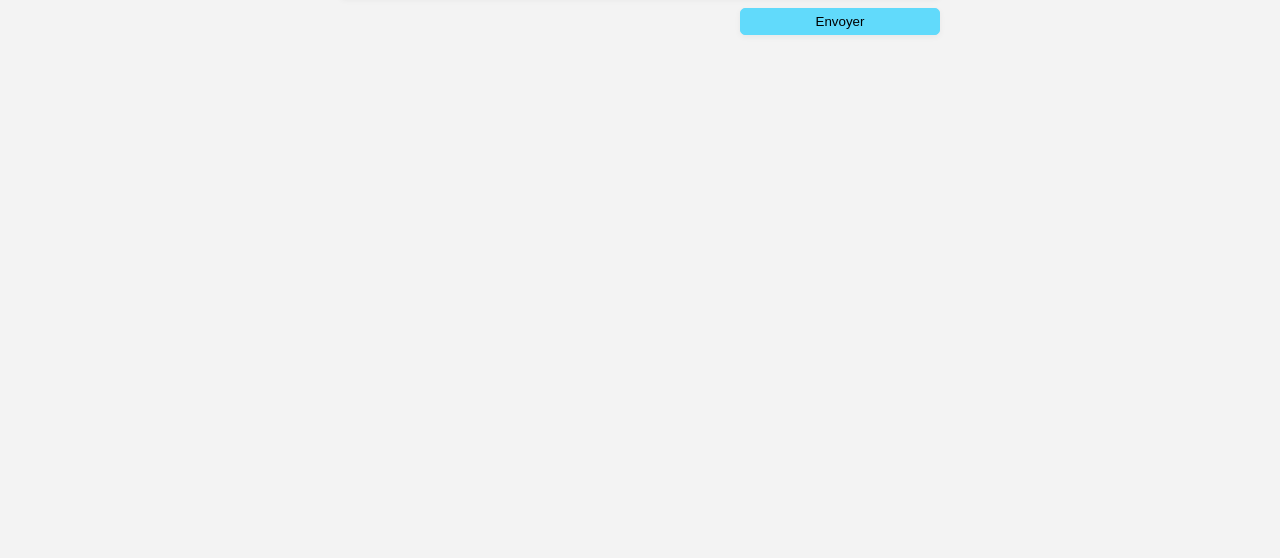
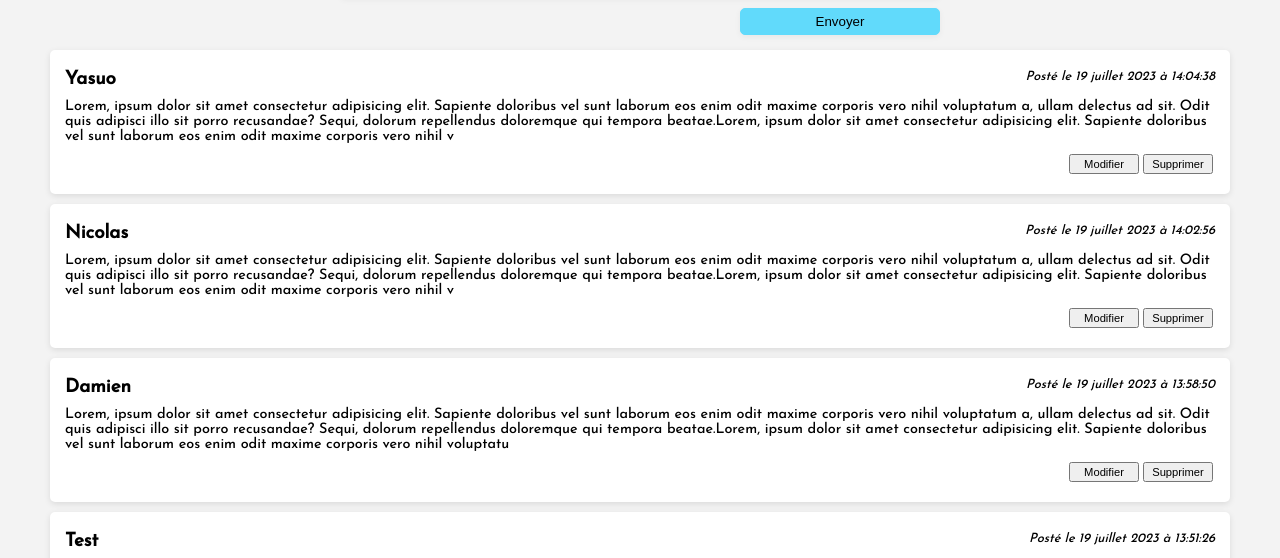
Before and after one commit to dvdfe/REACT-API-FLAG, a React (Create React App) app in the folder frontend/: page /blog in a window 1280 px wide. Shown: the part 226-784 px from the top of the page. Built offline with nearby package versions, Linux system fonts and the light colour scheme; data requests are answered from the project's data file.

Commit message:
ajout axios.post + possibilité d'ajouter des posts et d'incrémenter la base de données

```diff
--- a/frontend/src/assets/db.json
+++ b/frontend/src/assets/db.json
@@ -17,6 +17,30 @@
       "content": "Lorem, ipsum dolor sit amet consectetur adipisicing elit. Sapiente doloribus vel sunt laborum eos enim odit maxime corporis vero nihil voluptatum a, ullam delectus ad sit. Odit quis adipisci illo sit porro recusandae? Sequi, dolorum repellendus doloremque qui tempora beatae.Lorem, ipsum dolor sit amet consectetur adipisicing elit. Sapiente doloribus vel sunt laborum eos enim odit maxime corporis vero nihil voluptatum a, ullam delectus ad sit. ",
       "date": 1621536056135,
       "id": 3
+    },
+    {
+      "author": "Test",
+      "content": "Lorem, ipsum dolor sit amet consectetur adipisicing elit. Sapiente doloribus vel sunt laborum eos enim odit maxime corporis vero nihil voluptatum a, ullam delectus ad sit. Odit quis adipisci illo sit porro recusandae? Sequi, dolorum repellendus doloremque qui tempora beatae.Lorem, ipsum dolor sit amet consectetur adipisicing elit. Sapiente doloribus vel sunt laborum eos enim odit maxime corporis vero nihil voluptatum a, ullam delectus ad sit.\n\n",
+      "date": 1689774686216,
+      "id": 4
+    },
+    {
+      "author": "Damien",
+      "content": "Lorem, ipsum dolor sit amet consectetur adipisicing elit. Sapiente doloribus vel sunt laborum eos enim odit maxime corporis vero nihil voluptatum a, ullam delectus ad sit. Odit quis adipisci illo sit porro recusandae? Sequi, dolorum repellendus doloremque qui tempora beatae.Lorem, ipsum dolor sit amet consectetur adipisicing elit. Sapiente doloribus vel sunt laborum eos enim odit maxime corporis vero nihil voluptatu",
+      "date": 1689775130084,
+      "id": 5
+    },
+    {
+      "author": "Nicolas",
+      "content": "Lorem, ipsum dolor sit amet consectetur adipisicing elit. Sapiente doloribus vel sunt laborum eos enim odit maxime corporis vero nihil voluptatum a, ullam delectus ad sit. Odit quis adipisci illo sit porro recusandae? Sequi, dolorum repellendus doloremque qui tempora beatae.Lorem, ipsum dolor sit amet consectetur adipisicing elit. Sapiente doloribus vel sunt laborum eos enim odit maxime corporis vero nihil v",
+      "date": 1689775376457,
+      "id": 6
+    },
+    {
+      "author": "Yasuo",
+      "content": "Lorem, ipsum dolor sit amet consectetur adipisicing elit. Sapiente doloribus vel sunt laborum eos enim odit maxime corporis vero nihil voluptatum a, ullam delectus ad sit. Odit quis adipisci illo sit porro recusandae? Sequi, dolorum repellendus doloremque qui tempora beatae.Lorem, ipsum dolor sit amet consectetur adipisicing elit. Sapiente doloribus vel sunt laborum eos enim odit maxime corporis vero nihil v\n\n",
+      "date": 1689775478805,
+      "id": 7
     }
   ]
 }
--- /dev/null
+++ b/frontend/src/components/Article.js
@@ -0,0 +1,31 @@
+import React from "react";
+
+const Article = ({ article }) => {
+  const dateFormater = (date) => {
+    let newDate = new Date(date).toLocaleDateString("fr-FR", {
+      year: "numeric",
+      month: "long",
+      day: "numeric",
+      hour: "numeric",
+      minute: "numeric",
+      second: "numeric",
+    });
+    return newDate;
+  };
+
+  return (
+    <div className="article">
+      <div className="card-header">
+        <h3>{article.author}</h3>
+        <em>Posté le {dateFormater(article.date)}</em>
+      </div>
+      <p>{article.content}</p>
+      <div className="btn-container">
+        <button>Modifier</button>
+        <button>Supprimer</button>
+      </div>
+    </div>
+  );
+};
+
+export default Article;
--- a/frontend/src/components/Blog.js
+++ b/frontend/src/components/Blog.js
@@ -3,11 +3,14 @@ import Logo from "./Logo";
 import Navigation from "./Navigation";
 import { useState } from "react";
 import axios from "axios";
+import Article from "./Article";
 
 const Blog = () => {
   const [content, setContent] = useState("");
   const [error, setError] = useState(false);
-  const [blogData, setBlogData] = useState([])
+  const [blogData, setBlogData] = useState([]);
+  const [author, setAuthor] = useState("");
+  // const [postData, setPostData] = useState([]);
 
   const getData = () => {
     axios
@@ -15,8 +18,18 @@ const Blog = () => {
       .then((res) => setBlogData(res.data));
   };
 
+  // const postData = () => {
+  //   axios
+  //     .post("http://localhost:3004/articles")
+  //     .then((res) => setPostData(res.data));
+  // };
+
+  // useEffect(() => {
+  //   postData();
+  // }, []);
+
   useEffect(() => {
-      getData()
+    getData();
   }, []);
 
   const handleSubmit = (e) => {
@@ -24,7 +37,15 @@ const Blog = () => {
     if (content.length < 140) {
       setError(true);
     } else {
+      axios.post("http://localhost:3004/articles", {
+        author,
+        content,
+        date: Date.now(),
+      });
       setError(false);
+      setAuthor("");
+      setContent("");
+      getData();
     }
   };
   return (
@@ -33,15 +54,28 @@ const Blog = () => {
       <Navigation />
       <h1>Blog</h1>
       <form onSubmit={(e) => handleSubmit(e)}>
-        <input type="text" placeholder="Nom" />
+        <input
+          type="text"
+          placeholder="Nom"
+          onChange={(e) => setAuthor(e.target.value)}
+          value={author}
+        />
         <textarea
           style={{ border: error ? "1px solid red" : "1px solid #61dafb" }}
           placeholder="Message"
           onChange={(e) => setContent(e.target.value)}
+          value={content}
         ></textarea>
         {error && <p>Veuillez écrire un minimum de 140 caractères</p>}
         <input type="submit" value="Envoyer" />
       </form>
+      <ul>
+        {blogData
+          .sort((a, b) => b.date - a.date)
+          .map((article) => (
+            <Article key={article.id} article={article} />
+          ))}
+      </ul>
     </div>
   );
 };
```
